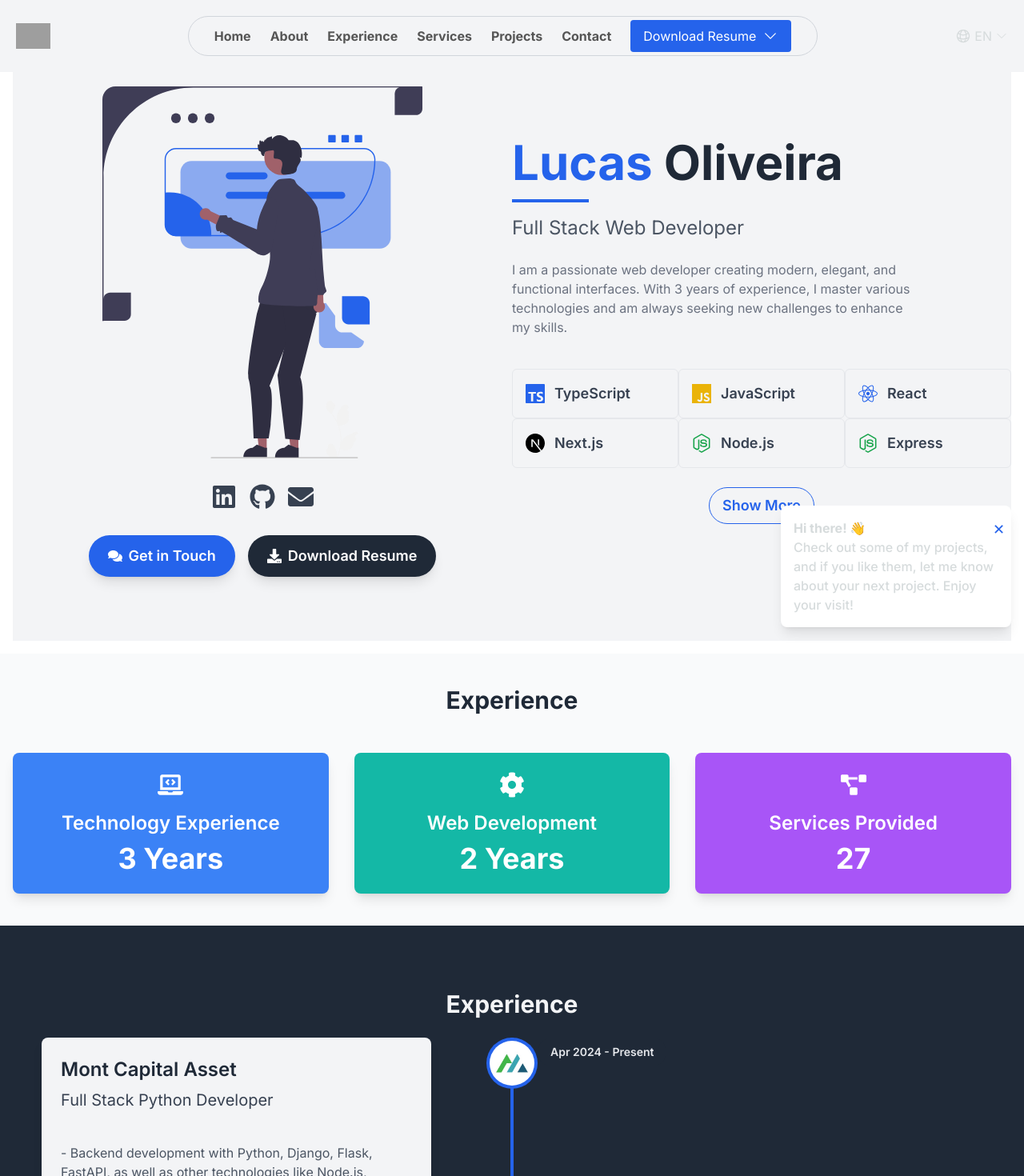
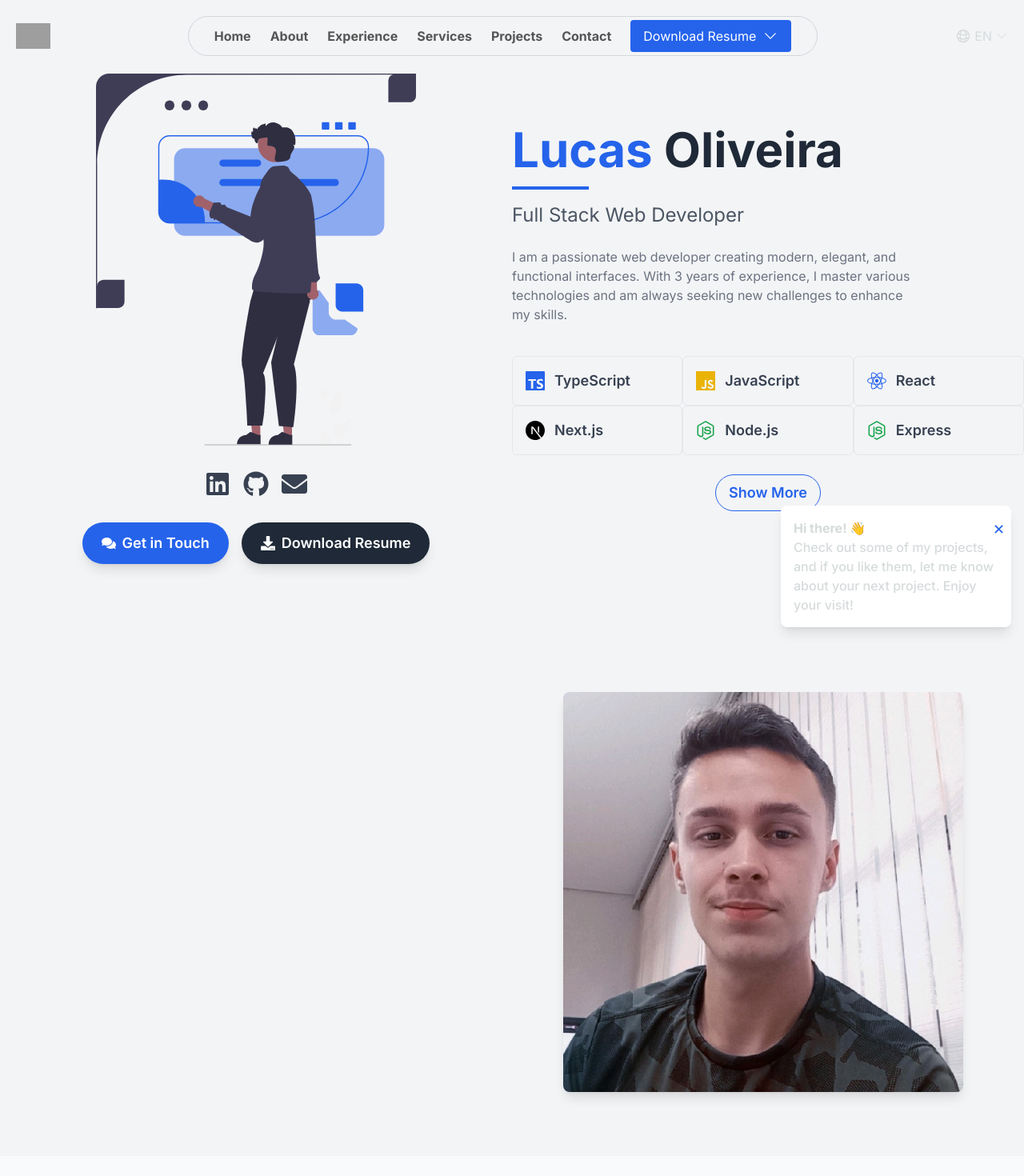
Before and after one commit to LucasNoliveira/portfolio-page, a Next.js app: page / in a window 1280 px wide. Shown: the top 1470 px of the page at 80% size. Built offline with nearby package versions, Linux system fonts and the light colour scheme; grey boxes are pictures that could not be loaded.

Commit message:
about session

```diff
--- /dev/null
+++ b/src/app/components/About.tsx
@@ -0,0 +1,63 @@
+'use client';
+import { FC } from 'react';
+import Image from 'next/image';
+import { motion } from 'framer-motion';
+import { useLanguage } from '../context/LanguageContext';
+
+const AboutSection: FC = () => {
+    const { translations } = useLanguage();
+
+    return (
+        <section className="bg-gray-100 py-20" id="about">
+            <div className="container mx-auto flex flex-col-reverse lg:flex-row items-center px-6 lg:px-16">
+                {/* Text Section */}
+                <div className="lg:w-1/2 lg:pr-12 mb-12 lg:mb-0">
+                    <motion.h2
+                        className="text-4xl lg:text-5xl font-extrabold text-gray-800 mb-6"
+                        initial={{ opacity: 0, x: -30 }}
+                        animate={{ opacity: 1, x: 0 }}
+                        transition={{ duration: 0.6, ease: 'easeOut' }}
+                    >
+                        {translations.aboutMe}
+                    </motion.h2>
+                    <motion.p
+                        className="text-lg lg:text-xl text-gray-700 mb-6"
+                        initial={{ opacity: 0, y: 30 }}
+                        animate={{ opacity: 1, y: 0 }}
+                        transition={{ duration: 0.6, ease: 'easeOut' }}
+                    >
+                        {translations.aboutIntro}
+                    </motion.p>
+                    <motion.p
+                        className="text-lg lg:text-xl text-gray-700"
+                        initial={{ opacity: 0, y: 30 }}
+                        animate={{ opacity: 1, y: 0 }}
+                        transition={{ duration: 0.6, ease: 'easeOut' }}
+                    >
+                        {translations.profileDescription}
+                    </motion.p>
+                </div>
+
+                {/* Image Section */}
+                <div className="lg:w-1/2 flex justify-center lg:justify-end">
+                    <motion.div
+                        className="relative w-full max-w-md lg:max-w-lg"
+                        initial={{ opacity: 0, scale: 0.9 }}
+                        animate={{ opacity: 1, scale: 1 }}
+                        transition={{ duration: 0.6, ease: 'easeOut' }}
+                    >
+                        <Image
+                            src="/img/me.jpeg"
+                            alt="About Me"
+                            width={500}
+                            height={500}
+                            className="rounded-lg shadow-lg"
+                        />
+                    </motion.div>
+                </div>
+            </div>
+        </section>
+    );
+};
+
+export default AboutSection;
--- a/src/app/page.tsx
+++ b/src/app/page.tsx
@@ -4,6 +4,7 @@ import type { NextPage } from "next";
 import { useEffect, useState } from "react";
 import Header from "./components/Header";
 import HeroSection from "./components/Hero";
+import AboutSection from "./components/About";
 import './globals.css'
 import { LanguageProvider } from './context/LanguageContext';
 import ExperienceSection from "./components/Experiences";
@@ -30,9 +31,10 @@ const Home: NextPage = () => {
         <div>
             <LanguageProvider>
                 <Header />
-                <main className="p-4">
+                <main>
                     <HeroSection />
                 </main>
+                <AboutSection />
                 <ExperienceSummary />
                 <ExperienceSection />
                 <ServicesSection />
```
